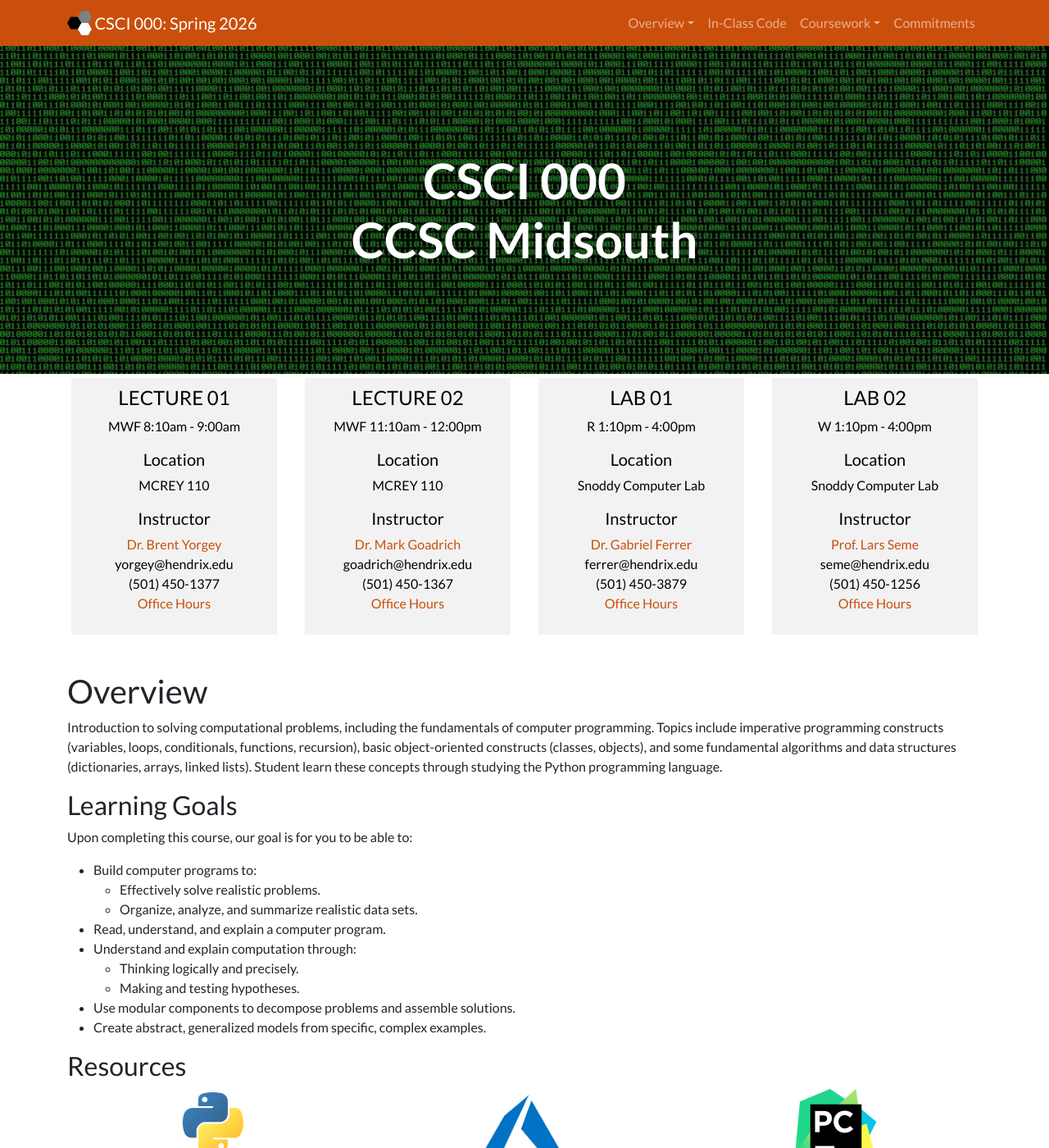
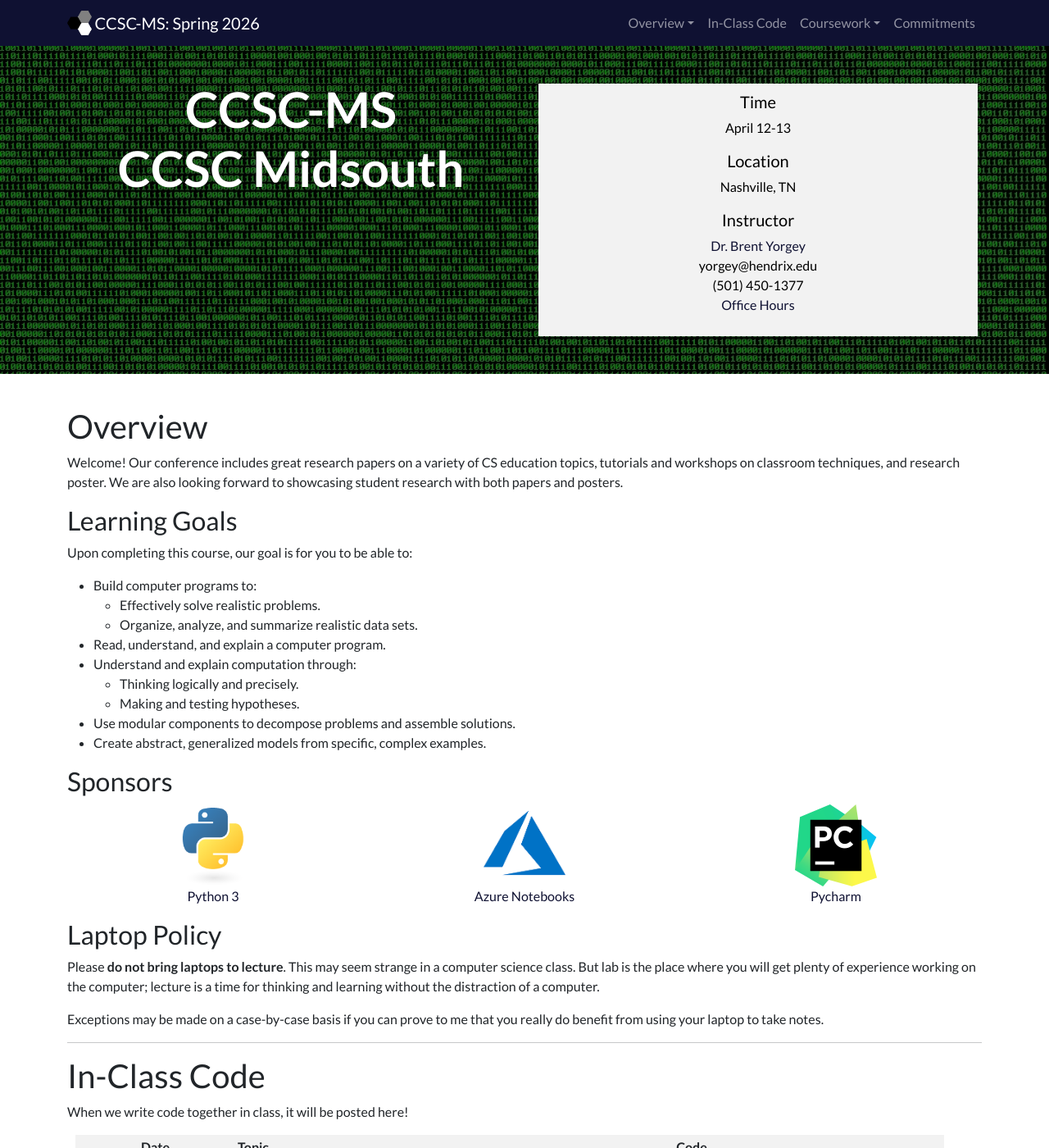
Before and after one commit to ccsc-midsouth/ccsc-midsouth.github.io, a Jekyll site: the page built from index.md, in a window 1280 px wide and 1400 px high. Shown: the whole window at 82% size. Built offline with Jekyll 4.4.1, drawn with Linux system fonts in a browser that asks for light colours; nearby versions of some CDN libraries; some of the changed text lies outside the part shown.

Commit message:
Getting some more basics

```diff
--- a/Gemfile
+++ b/Gemfile
@@ -1,6 +1,4 @@
 source "https://rubygems.org"
-
-ruby "2.7.5"
 
 # Hello! This is where you manage which Jekyll version is used to run.
 # When you want to use a different version, change it below, save the
--- a/_config.yml
+++ b/_config.yml
@@ -14,17 +14,14 @@
 # You can create any custom variable you would like, and they will be accessible
 # in the templates via {{ site.myvariable }}.
 description: >- # this means to ignore newlines until "baseurl:"
-  Introduction to solving computational problems, including the fundamentals
-  of computer programming. Topics include imperative programming constructs
-  (variables, loops, conditionals, functions, recursion), basic
-  object-oriented constructs (classes, objects), and some fundamental
-  algorithms and data structures (dictionaries, arrays, linked lists).
-  Student learn these concepts through studying the Python programming
-  language.
+  Welcome! Our conference includes great research papers on a variety of
+  CS education topics, tutorials and workshops on classroom techniques,
+  and research poster. We are also looking forward to showcasing student
+  research with both papers and posters.
 baseurl: "/" # the subpath of your site, e.g. /blog
 url: "https://ccsc-midsouth.github.io" # the base hostname & protocol for your site, e.g. http://example.com
 
-number: CSCI 000
+number: CCSC-MS
 title: CCSC Midsouth
 semester: Spring 2026
 hypothesis: false
@@ -82,22 +79,11 @@ instructors:
     officehours: ???
 
 offerings:
-  - name: LECTURE 01
-    loc: MCREY 110
-    time: MWF 8:10am - 9:00am
+  - name: Lipscomb University
+    loc: Nashville, TN
+    time: April 12-13
     instructor: yorgey
-  - name: LECTURE 02
-    loc: MCREY 110
-    time: MWF 11:10am - 12:00pm
-    instructor: goadrich
-  - name: LAB 01
-    loc: Snoddy Computer Lab
-    time: R 1:10pm - 4:00pm
-    instructor: ferrer
-  - name: LAB 02
-    loc: Snoddy Computer Lab
-    time: W 1:10pm - 4:00pm
-    instructor: seme
+
 
 resources:
   - name: Python 3
--- a/assets/css/main.css
+++ b/assets/css/main.css
@@ -21,8 +21,8 @@ body {
 /* Color definitions */
 
 :root {
-   --main-color:#cb4f0c;
-   --dull-color:#ac3911;
+   --main-color:#0f1132;
+   --dull-color:#2d2b3d;
    --light-bg:#f2f2f2;
 }
 
--- a/index.md
+++ b/index.md
@@ -5,8 +5,8 @@
 # For courses with a single offering in the _config.yml,
 # uncomment the following line and comment out the course-multi line
 
-#layout: course-single
-layout: course-multi
+layout: course-single
+#layout: course-multi
 ---
 <br/>
 
@@ -28,13 +28,9 @@ Upon completing this course, our goal is for you to be able to:
 * Use modular components to decompose problems and assemble solutions.
 * Create abstract, generalized models from specific, complex examples.
 
-## <a name="resources">Resources</a>
+## <a name="resources">Sponsors</a>
 
 {% include resources.html content=site.resources %}
-
-## <a name="additional-resources">Optional Resources</a>
-
-{% include resources.html content=site.extra-resources %}
 
 ## Laptop Policy
 
```
